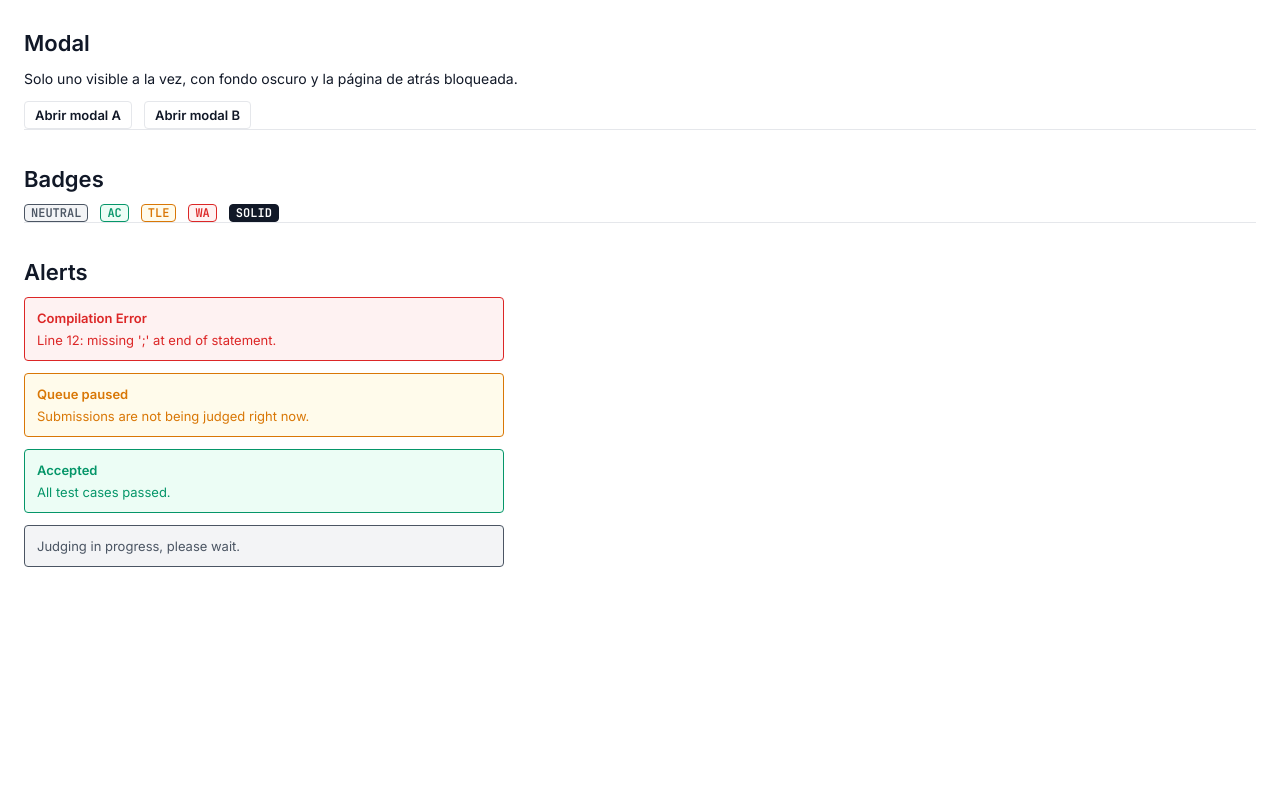
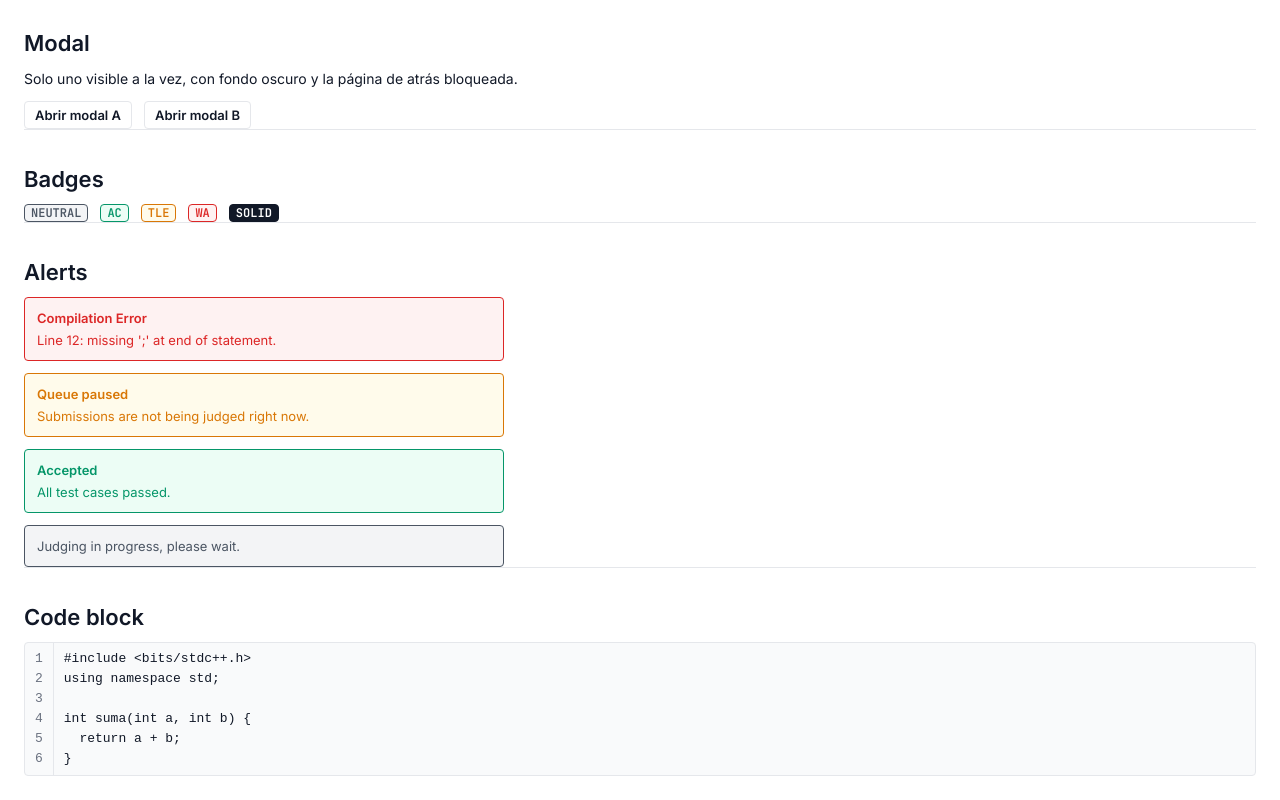
Before and after one commit to LaBoa99/juez-miau, an Angular app in the folder apps/frontend-staff/: page /dev/ui in a window 1280 px wide. Shown: the part 2485-3285 px from the top of the page. Before the commit the page ends 3076 px from the top, so only its background shows below. Built offline with nearby package versions, Linux system fonts and the light colour scheme; no server answers.

Commit message:
Detalle de envíos terminado

```diff
--- a/apps/frontend-staff/src/app/dev/ui-showcase/ui-showcase.html
+++ b/apps/frontend-staff/src/app/dev/ui-showcase/ui-showcase.html
@@ -200,3 +200,8 @@
     <oj-alert tone="info">Judging in progress, please wait.</oj-alert>
   </div>
 </section>
+
+<section>
+  <h2>Code block</h2>
+  <oj-code-block [code]="sampleCode" />
+</section>
--- a/apps/frontend-staff/src/app/dev/ui-showcase/ui-showcase.ts
+++ b/apps/frontend-staff/src/app/dev/ui-showcase/ui-showcase.ts
@@ -12,13 +12,14 @@ import { TabNav } from '../../shared/ui/tab-nav.component';
 import { ConfirmDialog } from '../../shared/ui/confirm-dialog.component';
 import { FileDrop } from '../../shared/ui/file-drop.component';
 import { Modal } from '../../shared/ui/modal.component';
+import { CodeBlock } from '../../shared/ui/code-block.component';
 
 @Component({
   selector: 'oj-ui-showcase',
   changeDetection: ChangeDetectionStrategy.OnPush,
   imports: [
     ButtonDirective, Badge, Alert, FormField, Segmented, PageHeader, Breadcrumb, EmptyState,
-    SidePanel, TabNav, ConfirmDialog, FileDrop, Modal,
+    SidePanel, TabNav, ConfirmDialog, FileDrop, Modal, CodeBlock,
   ],
   templateUrl: './ui-showcase.html',
   styleUrl: './ui-showcase.css',
@@ -40,6 +41,7 @@ export class UiShowcase {
     { label: 'Dev', link: '/dev/ui' },
     { label: 'UI Showcase' },
   ];
+  protected readonly sampleCode = `#include <bits/stdc++.h>\nusing namespace std;\n\nint suma(int a, int b) {\n  return a + b;\n}`;
 
   protected readonly panelOpen = signal(true);
   protected readonly tabs = [
```
Also changed, not shown: 2 other files (tests, documents, lock files or other folders).
